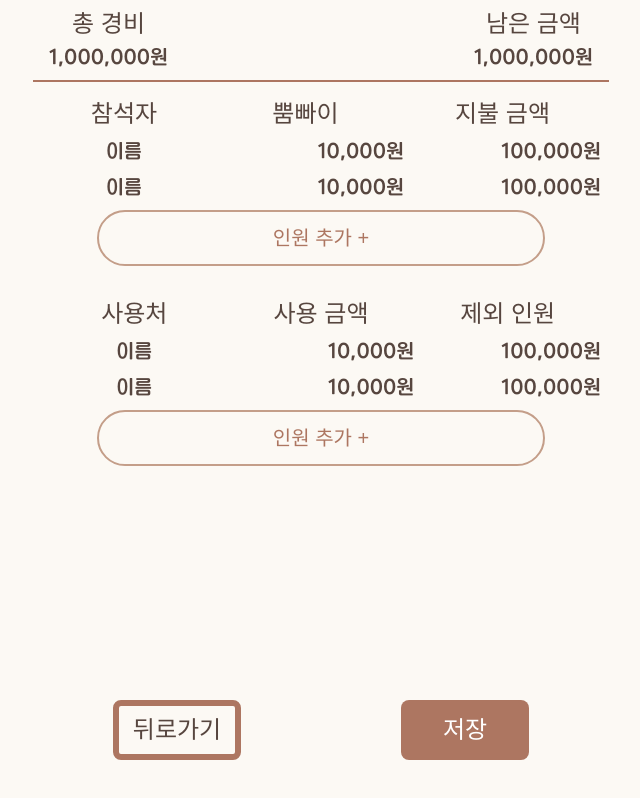
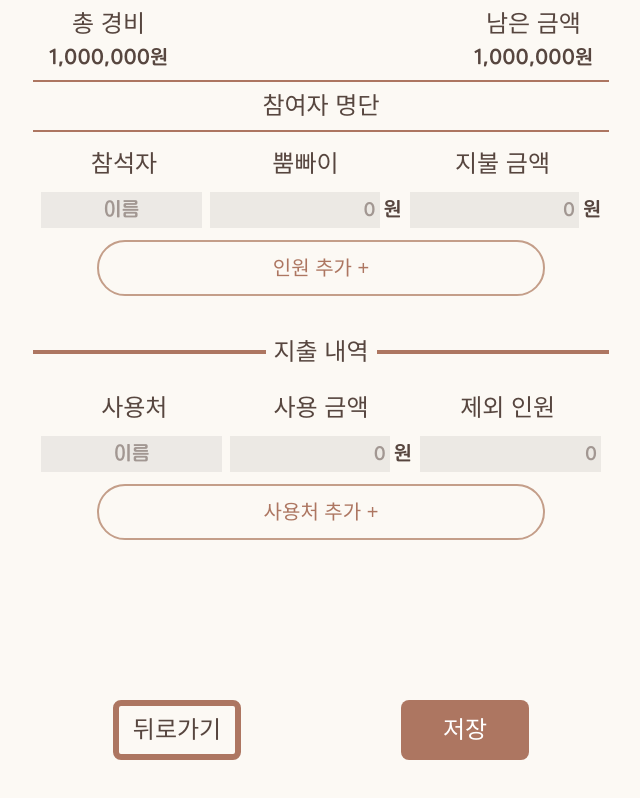
Before and after one commit to inging-bo/Poom-Pai, a React (Vite) app: page /money-details in a window 1280 px wide. Shown: the whole page, without its empty margins (319-959 px from the left). Built offline with nearby package versions, Linux system fonts and the light colour scheme; a web font is replaced by a local one.

Commit message:
내역확인 UI 수정

```diff
--- a/src/view/MakeMoneyDetails.jsx
+++ b/src/view/MakeMoneyDetails.jsx
@@ -15,54 +15,56 @@ function MakeMoneyDetails() {
   return (
     <Motion.div
       className={`
-      ${openModal ? "justify-center" : "justify-start cursor-pointer"}
-      fixed flex flex-col max-w-2xl gap-4 overflow-hidden rounded-lg`}
+      ${openModal ? "" : "justify-start cursor-pointer"}
+      fixed flex flex-col max-w-2xl gap-5 overflow-hidden rounded-lg`}
       initial={false}
       animate={openModal ? "open" : "closed"}
       variants={{
-        open: {
-          width: "85%",
-          top: "30%",
-          height: "300px",
-          lineHeight: "inherit",
+        open  : {
+          width          : "85%",
+          top            : "30%",
+          height         : "300px",
+          lineHeight     : "inherit",
           backgroundColor: "var(--color-main-bg)",
-          transition: {
-            width: { duration: 0.3, delay: 0.2 },
-            height: { duration: 0.3, delay: 0.3 },
-            bottom: { duration: 0.3 },
-            backgroundColor: { duration: 0.3, delay: 0.3 },
+          transition     : {
+            width          : { duration: 0.3, delay: 0.2 },
+            height         : { duration: 0.2, delay: 0.3 },
+            top            : { duration: 0.3 },
+            backgroundColor: { duration: 0.1, delay: 0.3 },
           },
         },
         closed: {
-          width: "200px",
-          top: "90%",
-          height: "50px",
-          minHeight: "unset",
-          lineHeight: "50px",
+          width          : "200px",
+          top            : "85%",
+          height         : "50px",
+          minHeight      : "unset",
+          lineHeight     : "50px",
           backgroundColor: "var(--color-active-color)",
-          transition: {
-            width: { duration: 0.3 },
+          transition     : {
+            width : { duration: 0.3 },
             height: { duration: 0.3 },
-            bottom: { duration: 0.3, delay: 0.3 }
+            top   : { duration: 0.3, delay: 0.3 }
           },
         }
       }}
     >
       {/* 모임 제목 */}
-      <div className="flex flex-col gap-2">
+      <div className="flex flex-col gap-4">
         <Motion.h2
           onClick={() => makeDetails()}
           initial={false}
           animate={openModal ? "open" : "closed"}
           variants={{
-            open: {
-              fontSize: "1.875rem",
-              color: "var(--color-main-text)",
-              transition: {},
+            open  : {
+              fontSize  : "1.875rem",
+              color     : "var(--color-main-text)",
+              transition: {
+                color: { delay: 0.3 }
+              },
             },
             closed: {
-              fontSize: "1.275rem",
-              color: "#ffffff",
+              fontSize  : "1.275rem",
+              color     : "#ffffff",
               transition: {},
             }
           }}
@@ -72,16 +74,16 @@ function MakeMoneyDetails() {
           initial={false}
           animate={openModal ? "open" : "closed"}
           variants={{
-            open: {
-              opacity: 1,
-              y: "-15%",
+            open  : {
+              opacity   : 1,
+              y         : "-15%",
               transition: {
                 duration: 0.3, delay: 0.3
               },
             },
             closed: {
-              opacity: 0,
-              y: 0,
+              opacity   : 0,
+              y         : 0,
               transition: {
                 duration: 0.3
               },
@@ -95,16 +97,16 @@ function MakeMoneyDetails() {
         initial={false}
         animate={openModal ? "open" : "closed"}
         variants={{
-          open: {
-            opacity: 1,
-            y: "-15%",
+          open  : {
+            opacity   : 1,
+            y         : "-15%",
             transition: {
               duration: 0.3, delay: 0.3
             },
           },
           closed: {
-            opacity: 0,
-            y: 0,
+            opacity   : 0,
+            y         : 0,
             transition: {
               duration: 0.3
             },
@@ -122,16 +124,16 @@ function MakeMoneyDetails() {
         initial={false}
         animate={openModal ? "open" : "closed"}
         variants={{
-          open: {
-            opacity: 1,
-            y: "-15%",
+          open  : {
+            opacity   : 1,
+            y         : "-15%",
             transition: {
               duration: 0.3, delay: 0.3
             },
           },
           closed: {
-            opacity: 0,
-            y: 0,
+            opacity   : 0,
+            y         : 0,
             transition: {
               duration: 0.3
             },
--- a/src/view/MoneyDetails.jsx
+++ b/src/view/MoneyDetails.jsx
@@ -18,7 +18,7 @@ function MoneyDetails() {
       transition={{ duration: 0.4 }}
     >
       <div
-        className="flex bg-main-bg border-b-2 border-main-color items-center w-full sticky top-0 justify-between pt-2 pb-1 px-2">
+        className="flex z-50 bg-main-bg border-b-2 border-main-color items-center w-full sticky top-0 justify-between pt-2 pb-1 px-2">
         {/* 상단 */}
         <div className="flex flex-col justify-center">
           <div className="text-2xl text-center">
@@ -37,45 +37,57 @@ function MoneyDetails() {
           </div>
         </div>
       </div>
+      <div className="
+      {/*before:content-[''] before:absolute before:-z-20  before:left-0 before:right-0 before:bottom-1/2 before:h-1 befor before:-translate-y-1/2 before:top-1/2 before:bg-main-color*/}
+      relative text-2xl border-b-2 border-main-color w-full text-center py-2">
+        <span className="bg-main-bg px-2">참여자 명단</span>
+      </div>
       {/* 참여자 */}
-      <ul className="flex flex-col gap-2 w-full py-4 px-2">
+      <ul className="flex flex-col gap-3 w-full pt-4 px-2 pb-8">
         <li className="flex">
           <span className="basis-[32%] text-2xl text-center">참석자</span>
           <span className="basis-[38%] text-2xl text-center">뿜빠이</span>
           <span className="basis-[38%] text-2xl text-center">지불 금액</span>
         </li>
-        <li className="flex text-xl font-money">
-          <span className="basis-[32%] text-center">이름</span>
-          <span className="basis-[38%] text-right">10,000<span>원</span></span>
-          <span className="basis-[38%] text-right">100,000<span>원</span></span>
-        </li>
-        <li className="flex text-xl font-money">
-          <span className="basis-[32%] text-center">이름</span>
-          <span className="basis-[38%] text-right">10,000<span>원</span></span>
-          <span className="basis-[38%] text-right">100,000<span>원</span></span>
+        <li className="flex text-xl gap-2 font-money">
+          <span className="basis-[32%]">
+            <input className="w-full py-1 text-center bg-[#00000010]" type="text" placeholder="이름"/>
+          </span>
+          <span className="basis-[38%] flex gap-1 items-center text-right">
+            <input className="w-full py-1 text-lg text-right bg-[#00000010] pr-1 backdrop-opacity-50" inputMode="numeric" pattern="[0-9]*" placeholder="0"/><span>원</span>
+          </span>
+          <span className="basis-[38%] flex gap-1 items-center text-right">
+            <input className="w-full py-1 text-lg text-right bg-[#00000010] pr-1 backdrop-opacity-50" inputMode="numeric" pattern="[0-9]*" placeholder="0"/><span>원</span>
+          </span>
         </li>
         <li className="p-3 text-center text-xl text-main-color border-2 border-sub-color mx-[10%] rounded-full">인원 추가
           +
         </li>
       </ul>
+      <div className="
+      before:content-[''] before:absolute before:-z-20  before:left-0 before:right-0 before:bottom-1/2 before:h-1 befor before:-translate-y-1/2 before:top-1/2 before:bg-main-color
+      relative text-2xl w-full text-center py-2">
+        <span className="bg-main-bg px-2">지출 내역</span>
+      </div>
       {/* 사용처 */}
-      <ul className="flex flex-col gap-2 w-full py-4 px-2 mb-10">
+      <ul className="flex flex-col gap-3 w-full py-4 px-2 mb-32">
         <li className="flex">
           <span className="flex-1 text-2xl text-center">사용처</span>
           <span className="flex-1 text-2xl text-center">사용 금액</span>
           <span className="flex-1 text-2xl text-center">제외 인원</span>
         </li>
-        <li className="flex text-xl font-money flex-wrap">
-          <span className="flex-1 text-center">이름</span>
-          <span className="flex-1 text-right">10,000<span>원</span></span>
-          <span className="flex-1 text-right">100,000<span>원</span></span>
+        <li className="flex text-xl gap-2 font-money flex-wrap">
+          <span className="flex-1 items-center text-center">
+            <input className="w-full py-1 text-center bg-[#00000010]" type="text" placeholder="이름"/>
+          </span>
+          <span className="flex-1 items-center flex gap-1 text-right">
+            <input className="w-full py-1 text-lg text-right bg-[#00000010] pr-1 backdrop-opacity-50" inputMode="numeric" pattern="[0-9]*" placeholder="0"/><span>원</span>
+          </span>
+          <span className="flex-1 items-center flex gap-1 text-right">
+            <input className="w-full py-1 text-lg text-right bg-[#00000010] pr-1 backdrop-opacity-50" inputMode="numeric" pattern="[0-9]*" placeholder="0"/>
+          </span>
         </li>
-        <li className="flex text-xl font-money">
-          <span className="flex-1 text-center">이름</span>
-          <span className="flex-1 text-right">10,000<span>원</span></span>
-          <span className="flex-1 text-right">100,000<span>원</span></span>
-        </li>
-        <li className="p-3 text-center text-xl text-main-color border-2 border-sub-color mx-[10%] rounded-full">인원 추가
+        <li className="p-3 text-center text-xl text-main-color border-2 border-sub-color mx-[10%] rounded-full">사용처 추가
           +
         </li>
       </ul>
```
